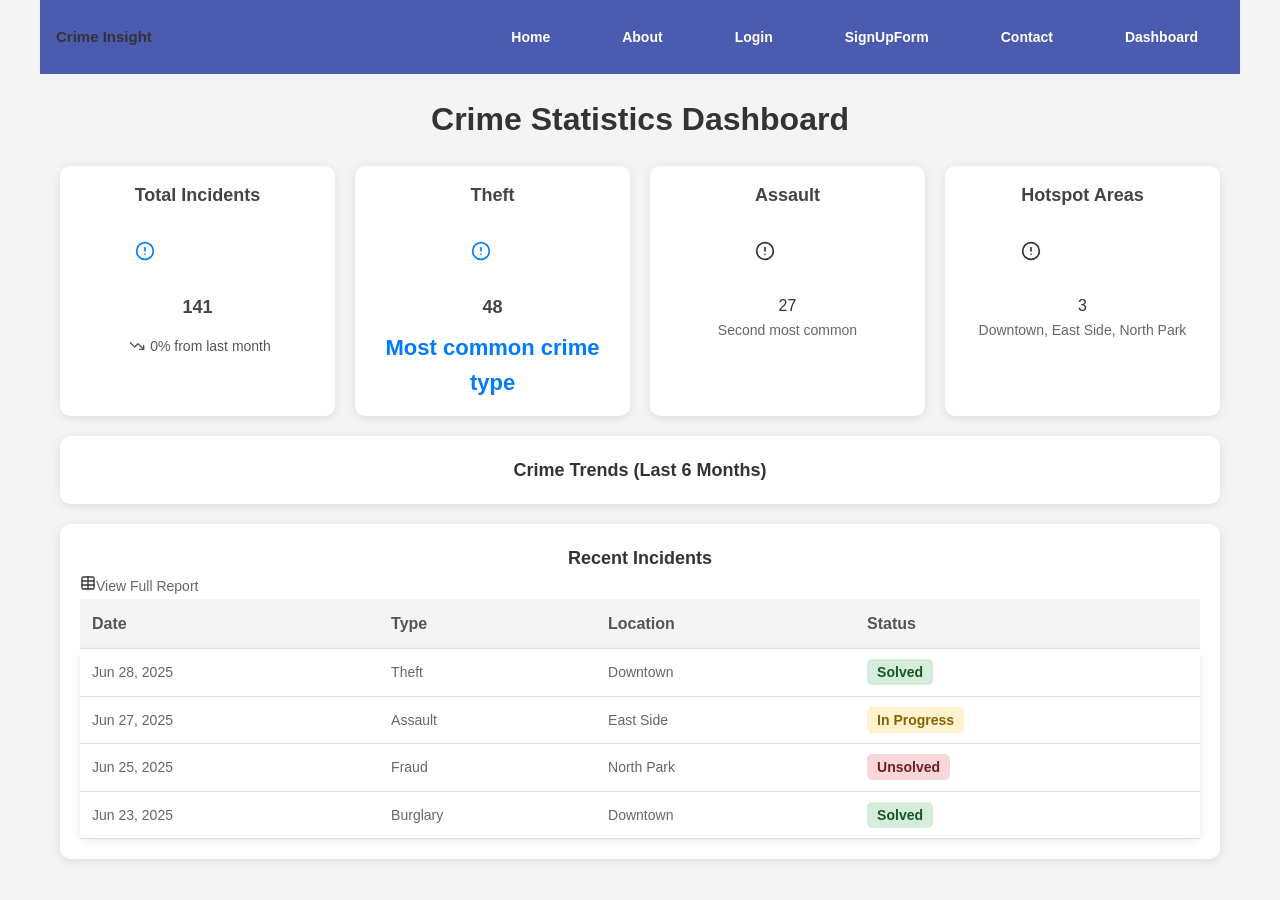
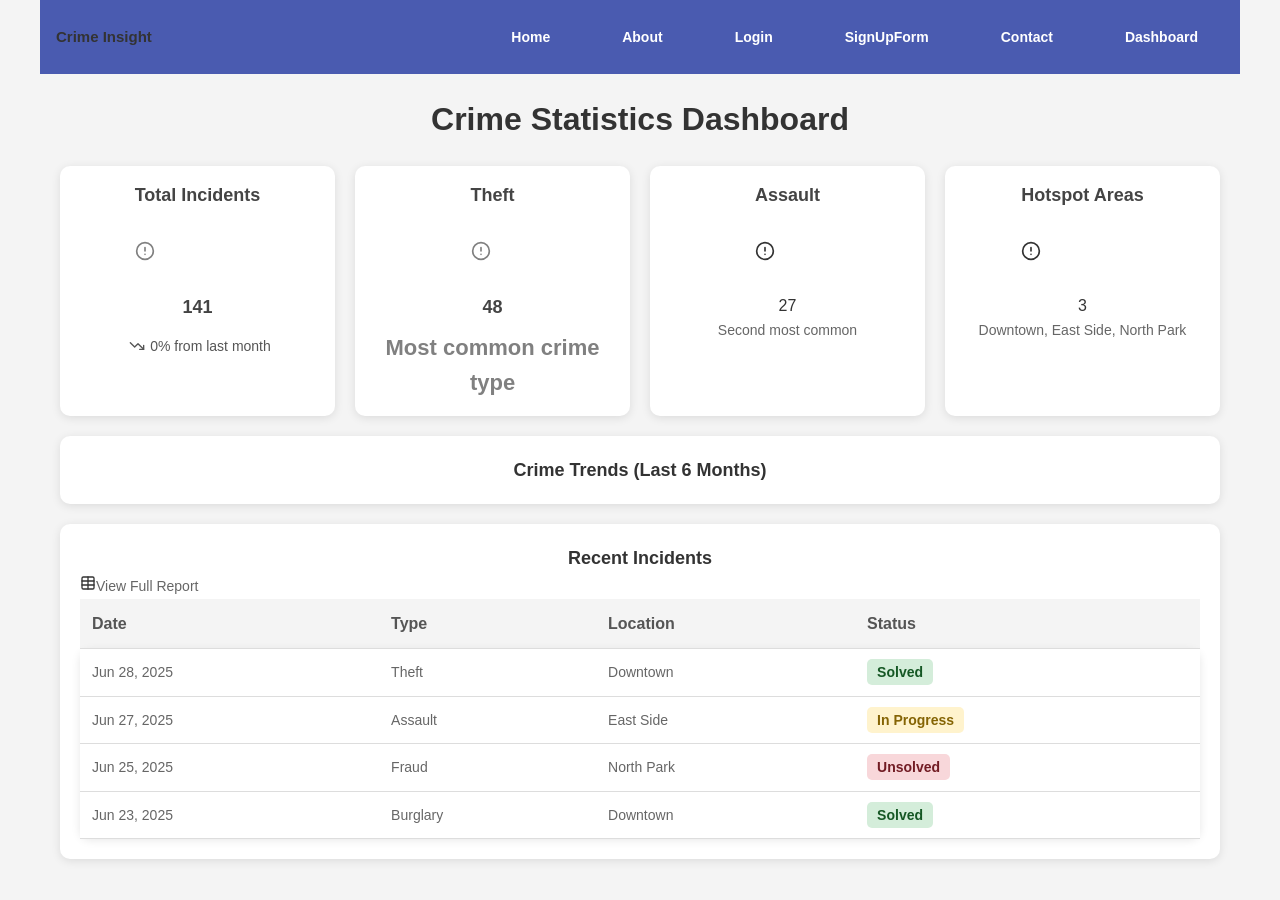
Before and after one commit to elina221010191/Crime_Platform, a React (Vite) app in the folder Reactapp/: page /Dashboard in a window 1280 px wide. Shown: the top 900 px of the page. Built offline with nearby package versions, Linux system fonts and the light colour scheme.

Commit message:
latest version

```diff
--- a/Reactapp/src/Styles/dashboard.css
+++ b/Reactapp/src/Styles/dashboard.css
@@ -38,7 +38,7 @@
 }
 
 .card-title {
-  color: #007bff;
+  color:  grey;
   font-size: 22px;
   font-weight: bold;
 }
--- a/Reactapp/src/Styles/navbar.css
+++ b/Reactapp/src/Styles/navbar.css
@@ -24,6 +24,7 @@
      padding: 15px 30px;
      font-size: 18px;
      margin-bottom: 0px;
+
 
  }
 
```
